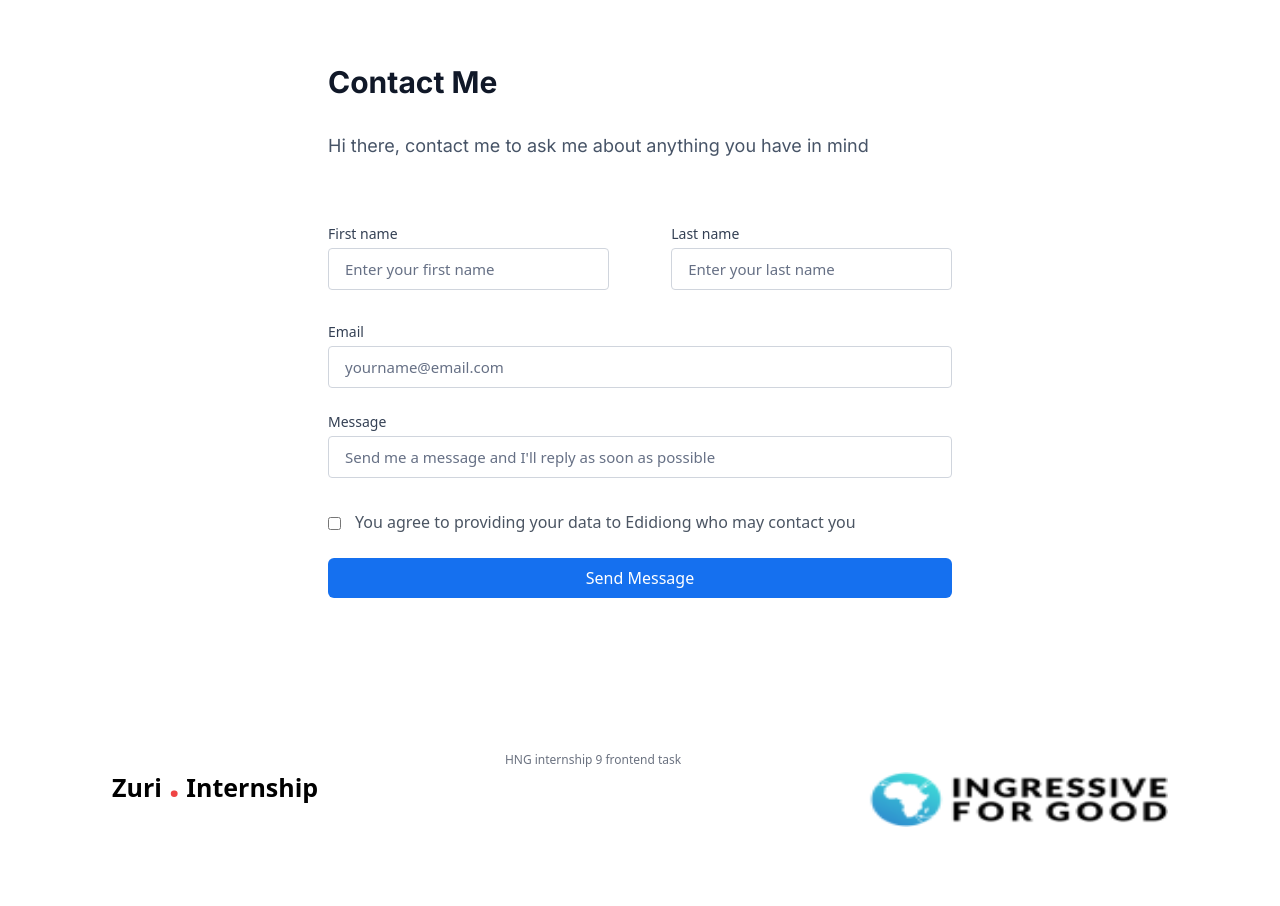
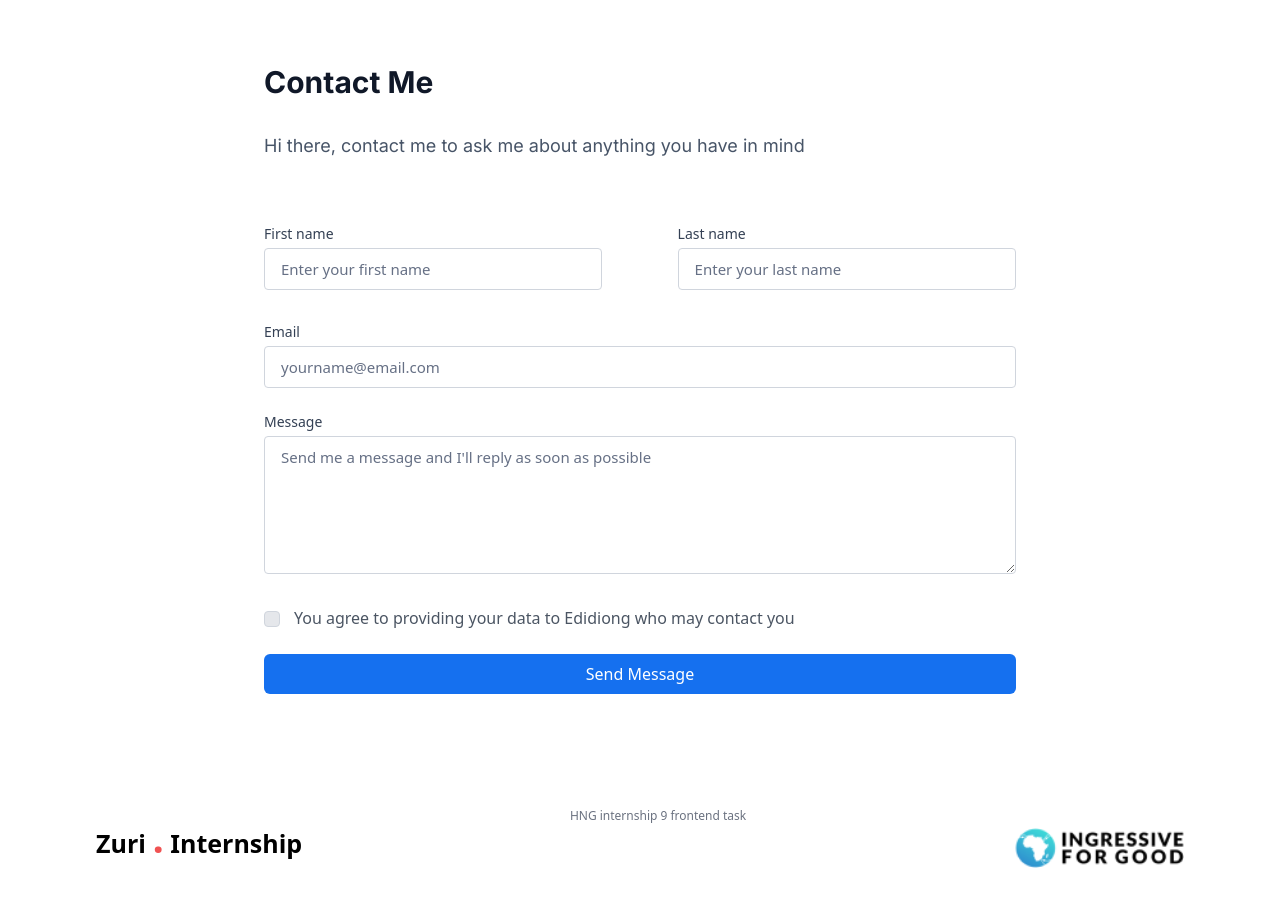
Before and after one commit to Maverickk6/HNG-frontend-task, a React (Vite) app: page /contact in a window 1280 px wide. Shown: the top 906 px of the page. Built offline with nearby package versions, Linux system fonts and the light colour scheme.

Commit message:
feature: UI enhancements

```diff
--- a/package.json
+++ b/package.json
@@ -12,6 +12,8 @@
     "predeploy": "npm run build"
   },
   "dependencies": {
+    "flowbite": "^1.5.3",
+    "flowbite-react": "^0.3.3",
     "react": "^18.2.0",
     "react-dom": "^18.2.0",
     "react-router-dom": "6"
--- a/src/components/Footer.jsx
+++ b/src/components/Footer.jsx
@@ -1,17 +1,16 @@
 import React from "react";
-import I4G from '../assets/I4G.png';
-
+import I4G from "../assets/I4G.png";
 
 function Footer() {
   return (
-    <div className="py-2 sm:h-[200px] sm:py-4 px-4 sm:px-12 my-2 sm:my-6 mt-6 w-[90vW] flex sm:flex-row flex-col justify-between">
+    <div className="py-2 md:h-[200px] md:py-4 px-4 md:px-8 my-2 md:mb-6 md:mt-16  mt-6 w-[90vW] flex md:flex-row flex-col justify-between">
       <h1 className="font-bold text-[25px]">
         Zuri <span className="text-[40px] text-red-500">.</span> Internship
       </h1>
       <p className="text-xs text-gray-500">HNG internship 9 frontend task</p>
       <img
         src={I4G}
-        className="self-left h-[45px] sm:h-[55px] w-[200px] sm:w-[300px] mt-[20px] sm:h-[50px] sm:w-[200px]"
+        className="self-left h-[45px] w-[200px] md:w-[170px] mt-[20px] md:h-[40px]"
       />
     </div>
   );
--- a/src/pages/ContactPage.jsx
+++ b/src/pages/ContactPage.jsx
@@ -3,7 +3,7 @@ import Footer from "../components/Footer";
 function ContactPage() {
   return (
     <div className="h-[100%] w-[100%] flex flex-col items-center">
-      <div className="flex flex-col px-2 h-[600px] w-[90%] sm:w-[50%] mx-auto mb-12 mt-16 rounded">
+      <div className="flex flex-col px-2 h-[600px] w-[90%] md:w-[60%] mx-auto mb-16 mt-16 rounded">
         <h2 className="font-Inter text-3xl font-bold mb-8 text-[#101828]">
           Contact Me
         </h2>
@@ -20,7 +20,7 @@ function ContactPage() {
                 required
                 id="first_name"
                 placeholder="Enter your first name"
-                className="placeholder:text-[#667085] placeholder:text-[15px] border border-[#D0D5DD] py-2 px-4 rounded"
+                className="placeholder:text-[#667085] placeholder:text-[15px] border border-[#D0D5DD] py-2 px-4 rounded hover:border-[#1570EF] focus:outline-[#84CAFF] focus:shadow-outline"
               />
             </div>
             <div className="flex flex-col mb-2 sm:w-[45%]">
@@ -31,7 +31,7 @@ function ContactPage() {
                 required
                 id="last_name"
                 placeholder="Enter your last name"
-                className="placeholder:text-[#667085] placeholder:text-[15px] border border-[#D0D5DD] py-2 px-4 rounded"
+                className="placeholder:text-[#667085] placeholder:text-[15px] border border-[#D0D5DD] py-2 px-4 rounded hover:border-[#1570EF] focus:outline-[#84CAFF] focus:shadow-outline"
               />
             </div>
           </div>
@@ -43,23 +43,29 @@ function ContactPage() {
               required
               id="email"
               placeholder="yourname@email.com"
-              className="placeholder:text-[#667085] placeholder:text-[15px] border border-[#D0D5DD] py-2 px-4 rounded"
+              className="placeholder:text-[#667085] placeholder:text-[15px] border border-[#D0D5DD] py-2 px-4 rounded hover:border-[#1570EF] focus:outline-[#84CAFF] focus:shadow-outline"
             />
           </div>
           <div className="flex flex-col">
-            <label className="text-[#344054] text-sm mb-1">Message</label>
-            <input
+            <label for="message" className="text-[#344054] text-sm mb-1">
+              Message
+            </label>
+            <textarea
+              rows="5"
               required
-              type="text"
               id="message"
               placeholder="Send me a message and I'll reply as soon as possible"
-              className="placeholder:text-[#667085] placeholder:text-[15px] border border-[#D0D5DD] py-2 px-4 rounded"
+              className="text-gray-500 block p-2.5 placeholder:text-[#667085] placeholder:text-[15px] border border-[#D0D5DD] py-2 px-4 rounded hover:border-[#1570EF] focus:outline-[#84CAFF] focus:shadow-outline"
             />
           </div>
 
           <div className="mt-8 mb-2 flex flex-row items-start">
-            <input type="checkbox" className="mr-[14px] mt-[7px]" />
-            <label className="text-gray-600">
+            <input
+              type="checkbox"
+              id="checkbox"
+              className="text- mr-[14px] mt-[5px] bg-gray-200 cursor-pointer border-[#D0D5DD] focus:ring-[#84CAFF] rounded"
+            />
+            <label for="checkbox" className="text-gray-600">
               You agree to providing your data to Edidiong who may contact you
             </label>
           </div>
@@ -67,7 +73,7 @@ function ContactPage() {
             id="btn_submit"
             value="Send Message"
             type="submit"
-            className="text-md text-white font-light my-4 bg-[#1570EF] w-full text-center p-2 rounded-md"
+            className="text-md text-white font-light my-4 bg-[#1570EF] w-full text-center p-2 rounded-md cursor-pointer"
           />
         </form>
       </div>
--- a/tailwind.config.cjs
+++ b/tailwind.config.cjs
@@ -1,12 +1,15 @@
 /** @type {import('tailwindcss').Config} */
 module.exports = {
-  content: ["./src/**/*.{js,jsx,ts,tsx}"],
+  content: [
+    "./src/**/*.{js,jsx,ts,tsx}",
+    "node_modules/flowbite-react/**/*.{js,jsx,ts,tsx}",
+  ],
   theme: {
     extend: {
       fontFamily: {
-        Inter: ["Inter", 'sans-serif'],
-      }
+        Inter: ["Inter", "sans-serif"],
+      },
     },
   },
-  plugins: [],
+  plugins: [require("flowbite/plugin")],
 };
--- a/vite.config.js
+++ b/vite.config.js
@@ -3,6 +3,6 @@ import react from '@vitejs/plugin-react'
 
 // https://vitejs.dev/config/
 export default defineConfig({
-  base: '/',
+  // base: '/HNG-frontend-task/',
   plugins: [react()]
 })
```
Also changed, not shown: 5 other files (tests, documents, lock files or other folders).
